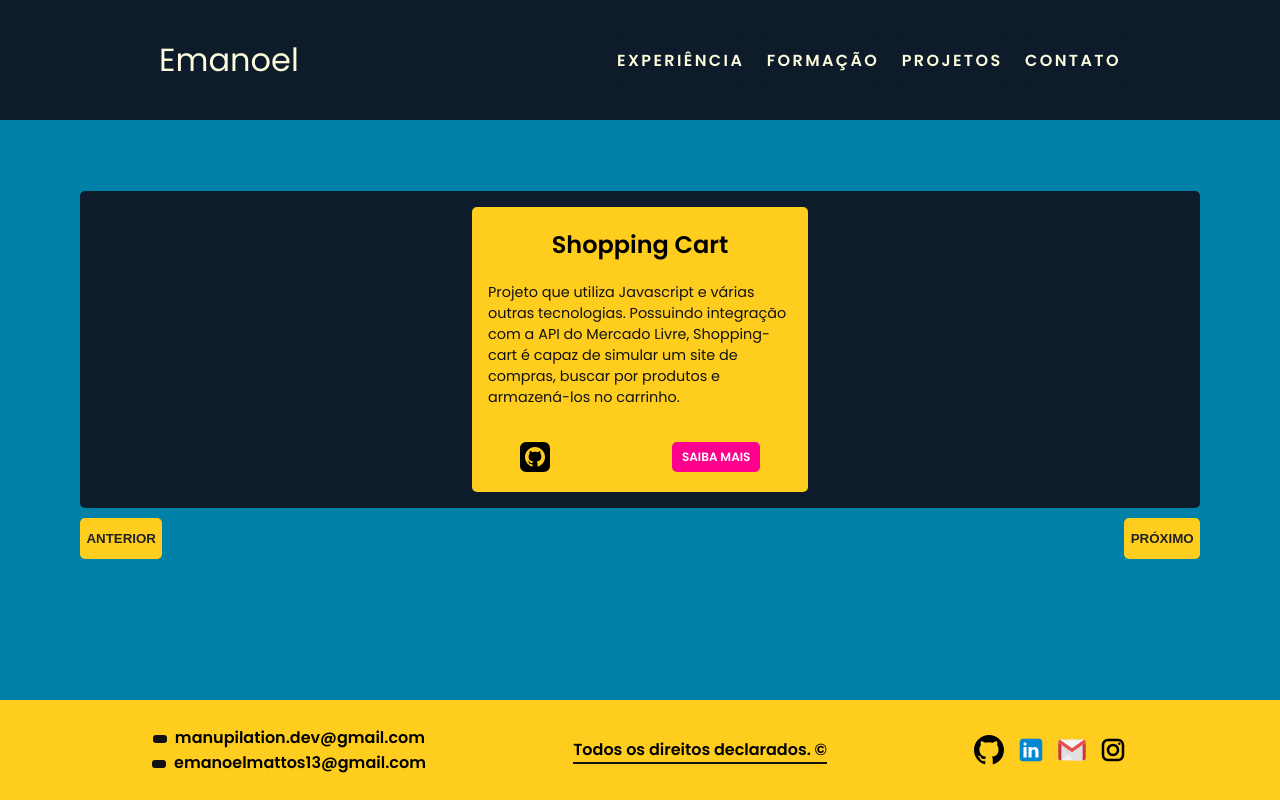
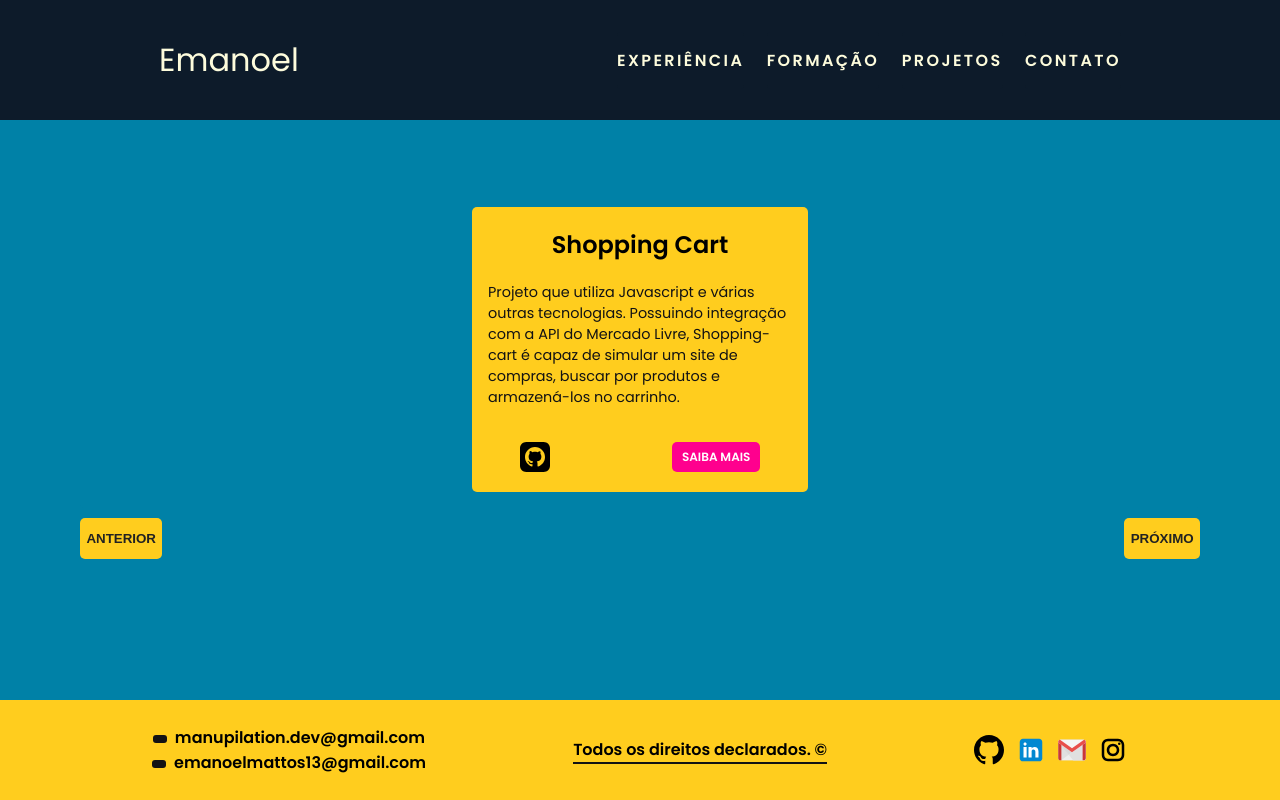
Before and after one commit to manupilation/manupilation.github.io, a React (Vite) app in the folder personal-page-app/: page /#/projects in a window 1280 px wide. Built offline with nearby package versions, Linux system fonts and the light colour scheme.

Commit message:
refactor: remove wrapper style

```diff
--- a/personal-page-app/src/components/Projects/projects.module.scss
+++ b/personal-page-app/src/components/Projects/projects.module.scss
@@ -1,10 +1,6 @@
 .container {
   overflow: hidden;
   flex-wrap: nowrap;
-
-  .wrapper {
-    background-color: var(--c-b1);
-  }
 
   .content {
     display: flex;
```
